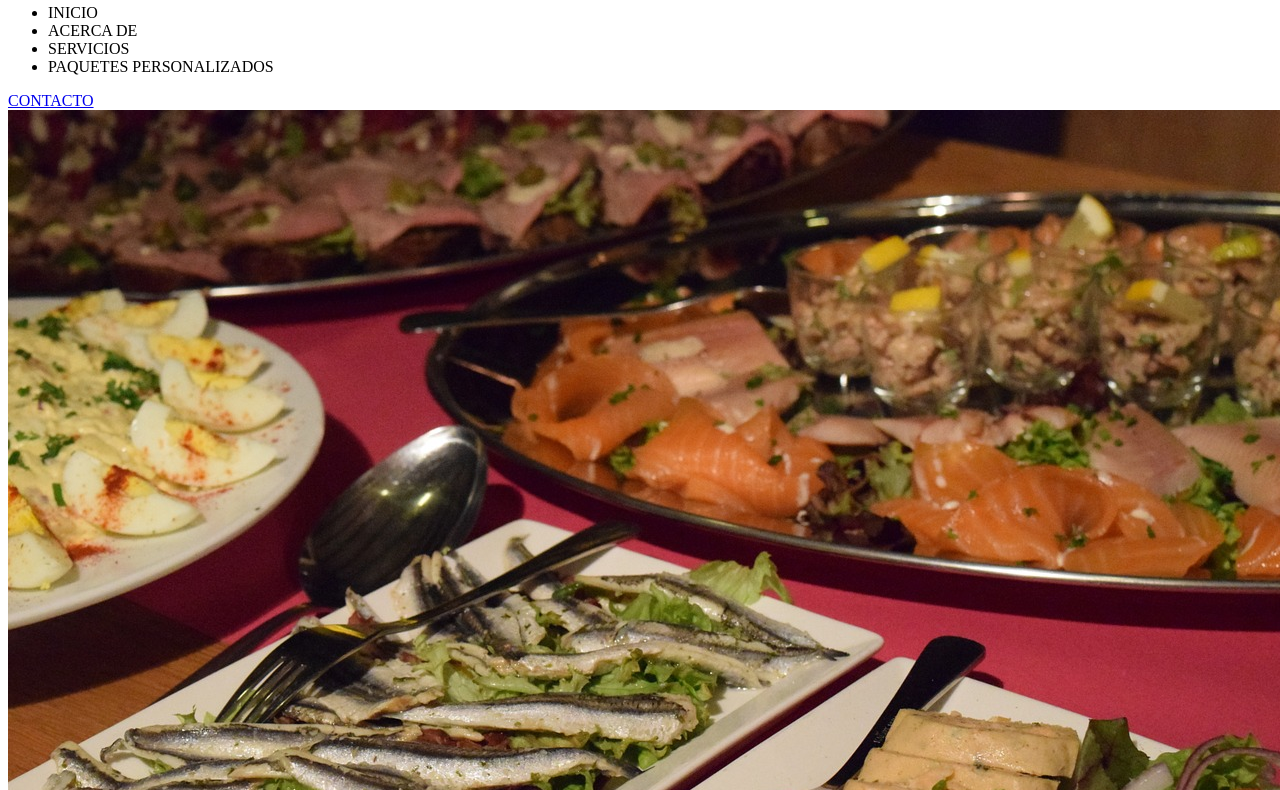
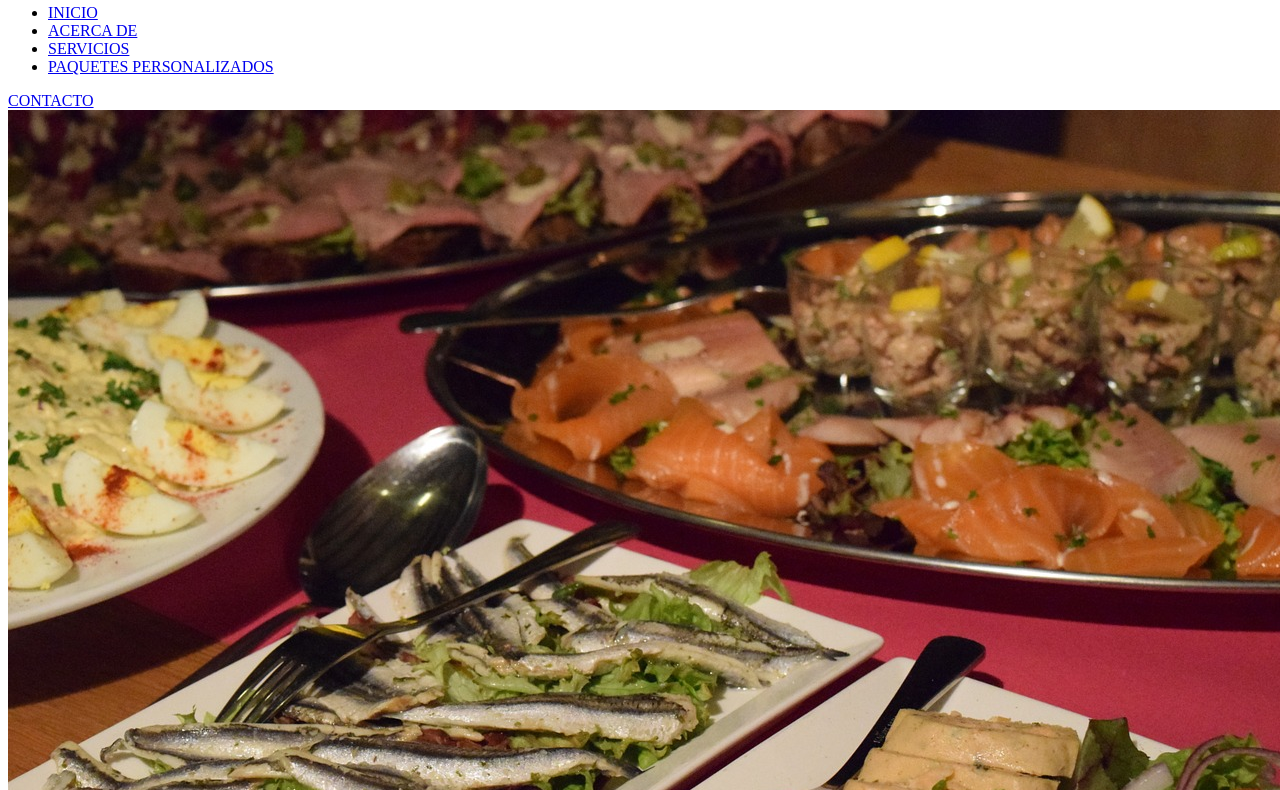
Before and after one commit to PiCab-LP/Reto-03-Semana-4, a plain HTML site: page index.html in a window 1280 px wide. Shown: the part 74-864 px from the top of the page. Drawn offline with Linux system fonts and the light colour scheme.

Commit message:
linked nav

```diff
--- a/index.html
+++ b/index.html
@@ -13,10 +13,10 @@
         </a>
         <nav>
             <ul>
-                <li>INICIO</li>
-                <li>ACERCA DE</li>
-                <li>SERVICIOS</li>
-                <li>PAQUETES PERSONALIZADOS</li>
+                <li><a href="#">INICIO</a></li>
+                <li><a href="#">ACERCA DE</a></li>
+                <li><a href="#">SERVICIOS</a></li>
+                <li><a href="#">PAQUETES PERSONALIZADOS</a></li>
             </ul>
             <div>
                 <a href="#">CONTACTO</a>
```
